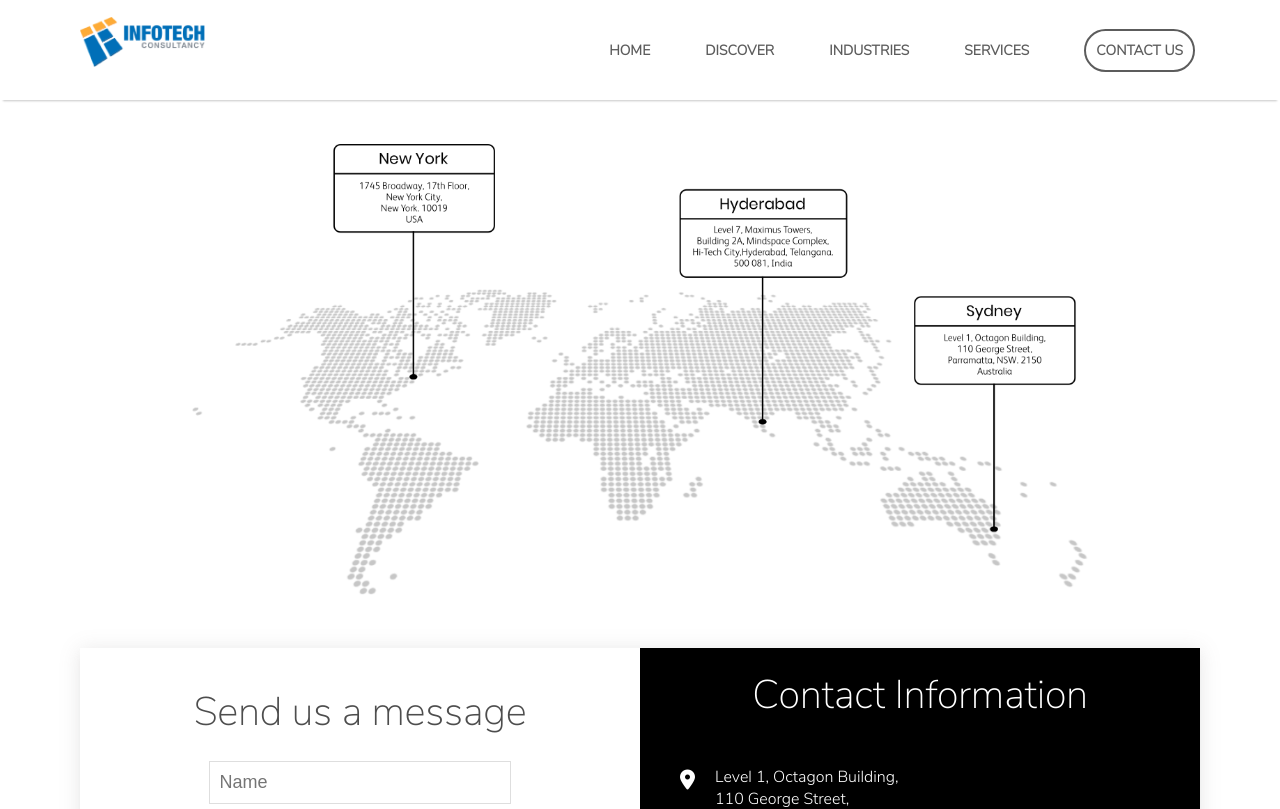
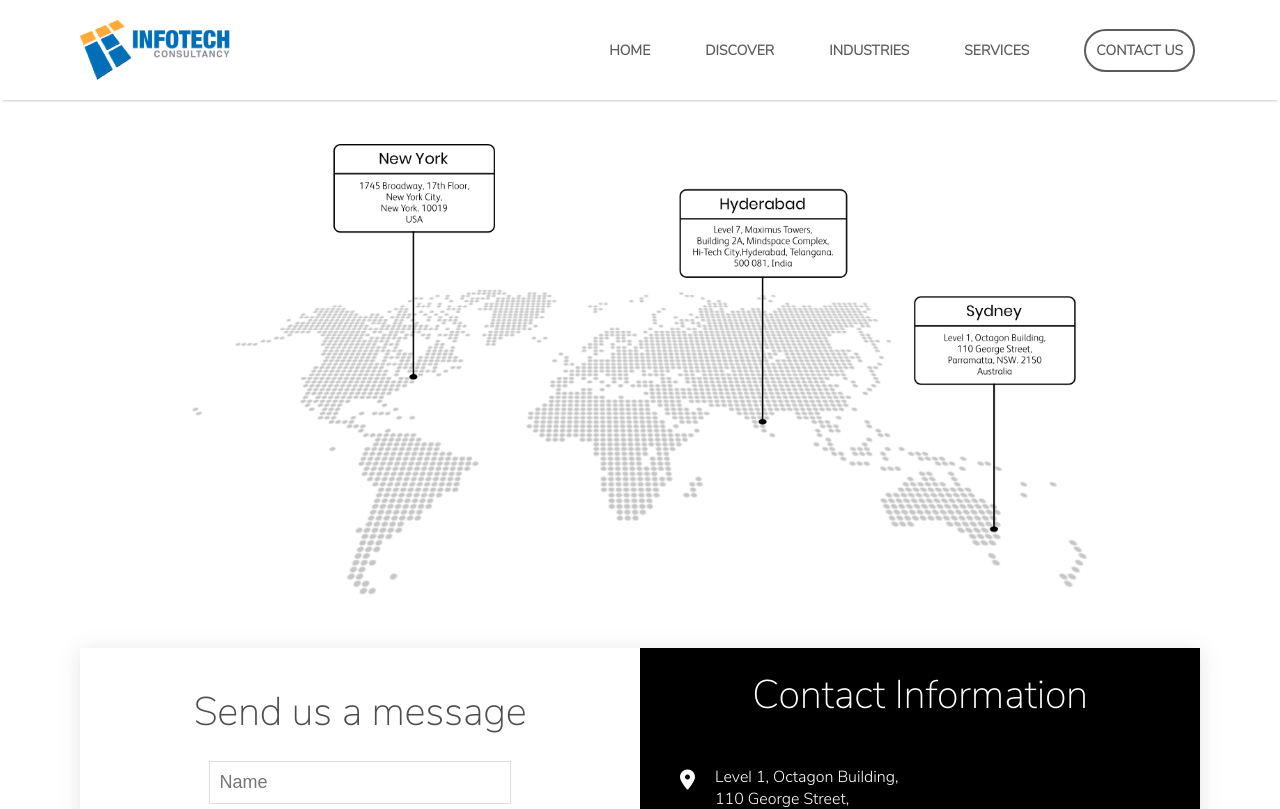
Before and after one commit to sharathvignesh/inf-tch, a React (Create React App) app: page /contact in a window 1280 px wide. Shown: the top 809 px of the page. Built offline with nearby package versions, Linux system fonts and the light colour scheme.

Commit message:
Logo adjustment

```diff
--- a/src/Styles/landing.css
+++ b/src/Styles/landing.css
@@ -132,8 +132,9 @@ body .frontpage {
 
 #fr-header h1 a img{
     padding-left: 5em;
-    height: 50px;
+    height: 60px;
     vertical-align:text-bottom;
+    margin-top: 20px;
 }
 #fr-header ul.navigation {
     float: right;
```
